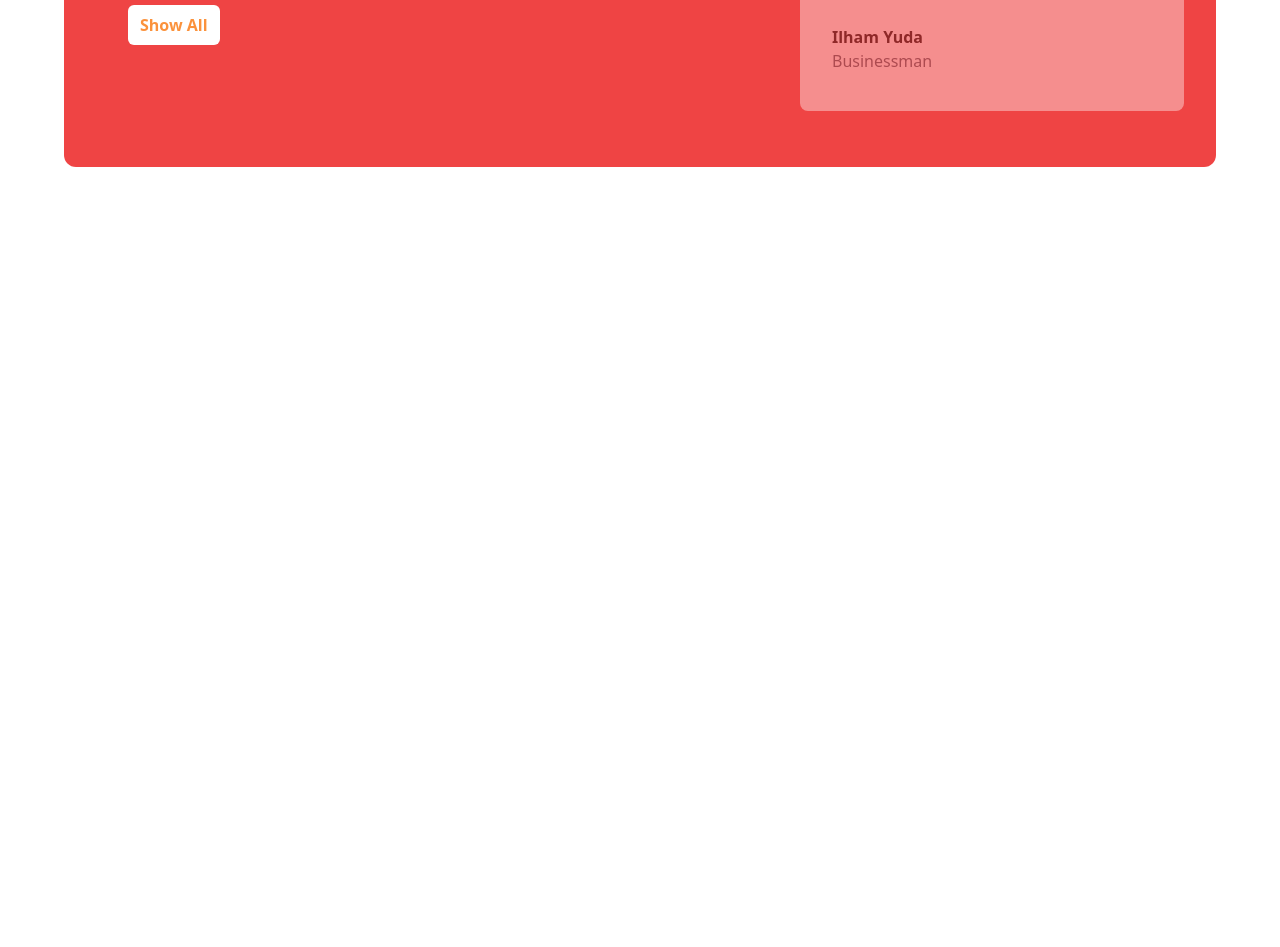
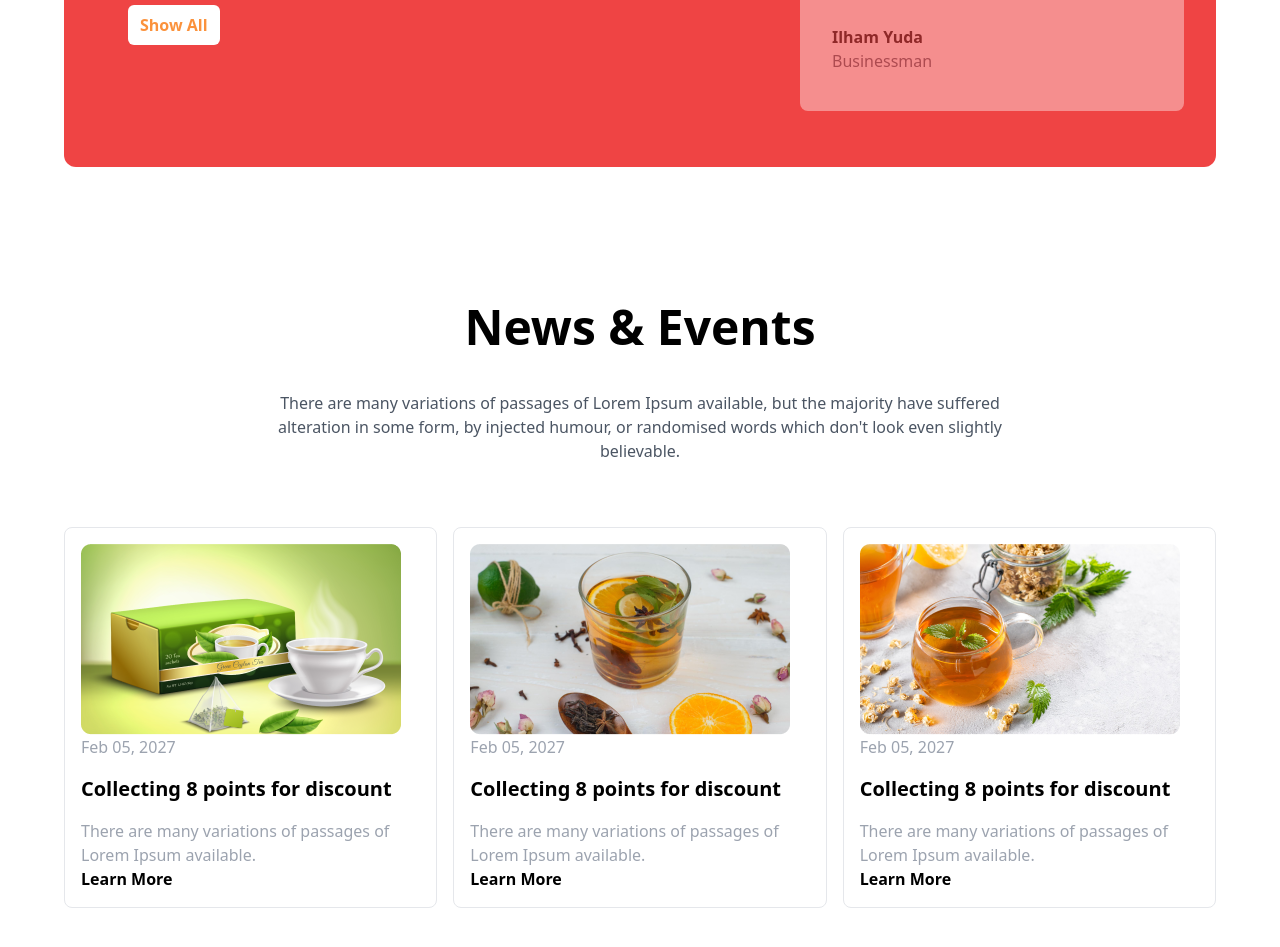
Before and after one commit to amin-nomani/tea-house-with-tailwind, a plain HTML site: page index.html in a window 1280 px wide. Shown: the part 2600-3547 px from the top of the page. Before the commit the page ends 2863 px from the top, so only its background shows below. Drawn offline with nearby package versions, Linux system fonts and the light colour scheme.

Commit message:
news section done

```diff
--- a/index.html
+++ b/index.html
@@ -217,6 +217,45 @@
 				</div>
 			</div>
 		</section>
+		<!-- news section -->
+		<section class="my-32">
+			<div class="items-center text-center mx-auto max-w-3xl">
+				<h2 class="text-5xl font-bold leading-[4rem] mb-8 ">News & Events</h2>
+				<p class="text-gray-600 text-base font-medium">There are many variations of passages of Lorem Ipsum
+					available, but the majority have suffered
+					alteration in some form,
+					by injected humour, or randomised words which don't look even slightly believable.</p>
+			</div>
+			<div class="grid grid-cols-1 md:grid-cols-3 gap-4 mt-16">
+				<!-- card -->
+				<div class="bg-white border px-4 py-4  rounded-lg">
+					<img class="" src="images/news-1.png" alt="">
+					<small class="text-base font-medium text-gray-400 mt-8">Feb 05, 2027</small>
+					<h5 class="text-xl font-bold my-4">Collecting 8 points for discount</h5>
+					<p class="text-base font-medium text-gray-400 ">There are many variations of passages of Lorem Ipsum
+						available.</p>
+					<small class="text-base font-bold my-4">Learn More</small>
+				</div>
+				<div class="bg-white border px-4 py-4  rounded-lg">
+					<img class="" src="images/news-2.png" alt="">
+					<small class="text-base font-medium text-gray-400 mt-8">Feb 05, 2027</small>
+					<h5 class="text-xl font-bold my-4">Collecting 8 points for discount</h5>
+					<p class="text-base font-medium text-gray-400 ">There are many variations of passages of Lorem Ipsum
+						available.</p>
+					<small class="text-base font-bold my-4">Learn More</small>
+				</div>
+				<div class="bg-white border px-4 py-4  rounded-lg">
+					<img class="" src="images/news-3.png" alt="">
+					<small class="text-base font-medium text-gray-400 mt-8">Feb 05, 2027</small>
+					<h5 class="text-xl font-bold my-4">Collecting 8 points for discount</h5>
+					<p class="text-base font-medium text-gray-400 ">There are many variations of passages of Lorem Ipsum
+						available.</p>
+					<small class="text-base font-bold my-4">Learn More</small>
+				</div>
+			</div>
+
+
+		</section>
 	</main>
 	<footer></footer>
 </body>
```
